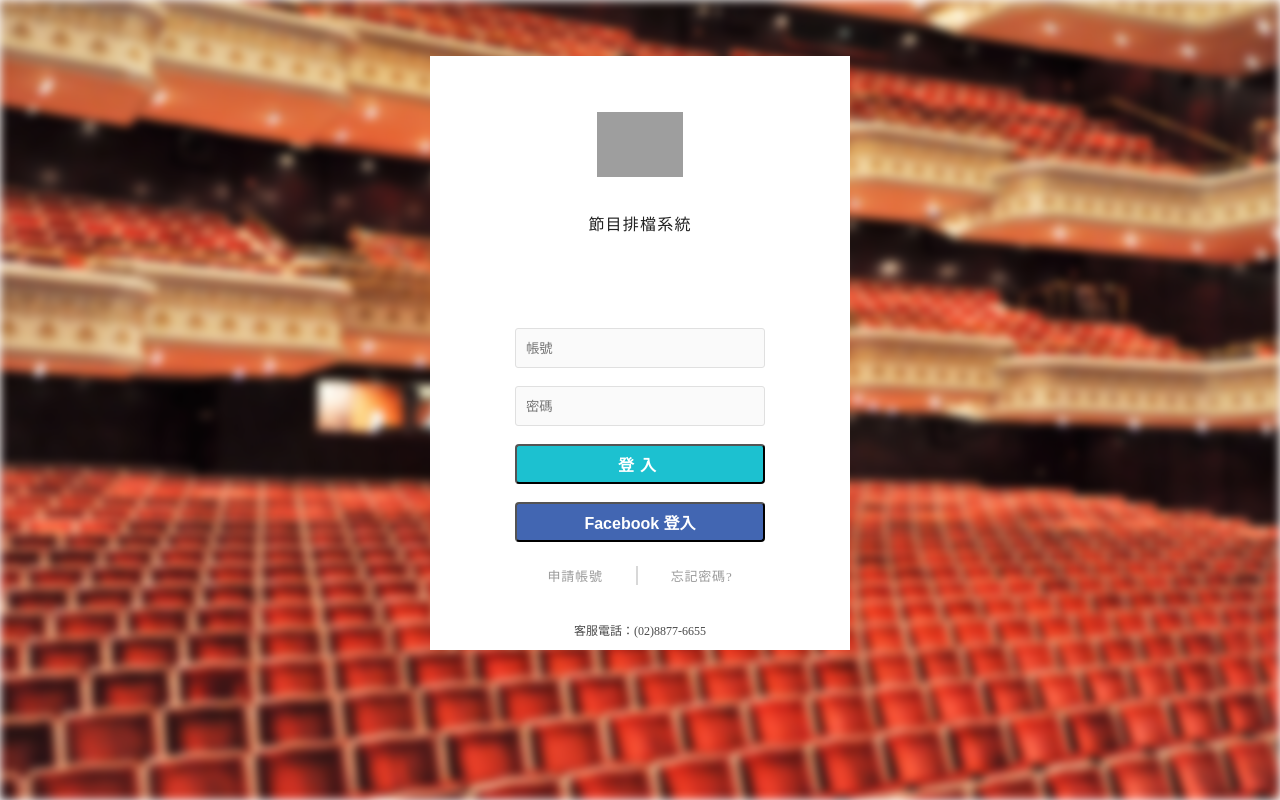
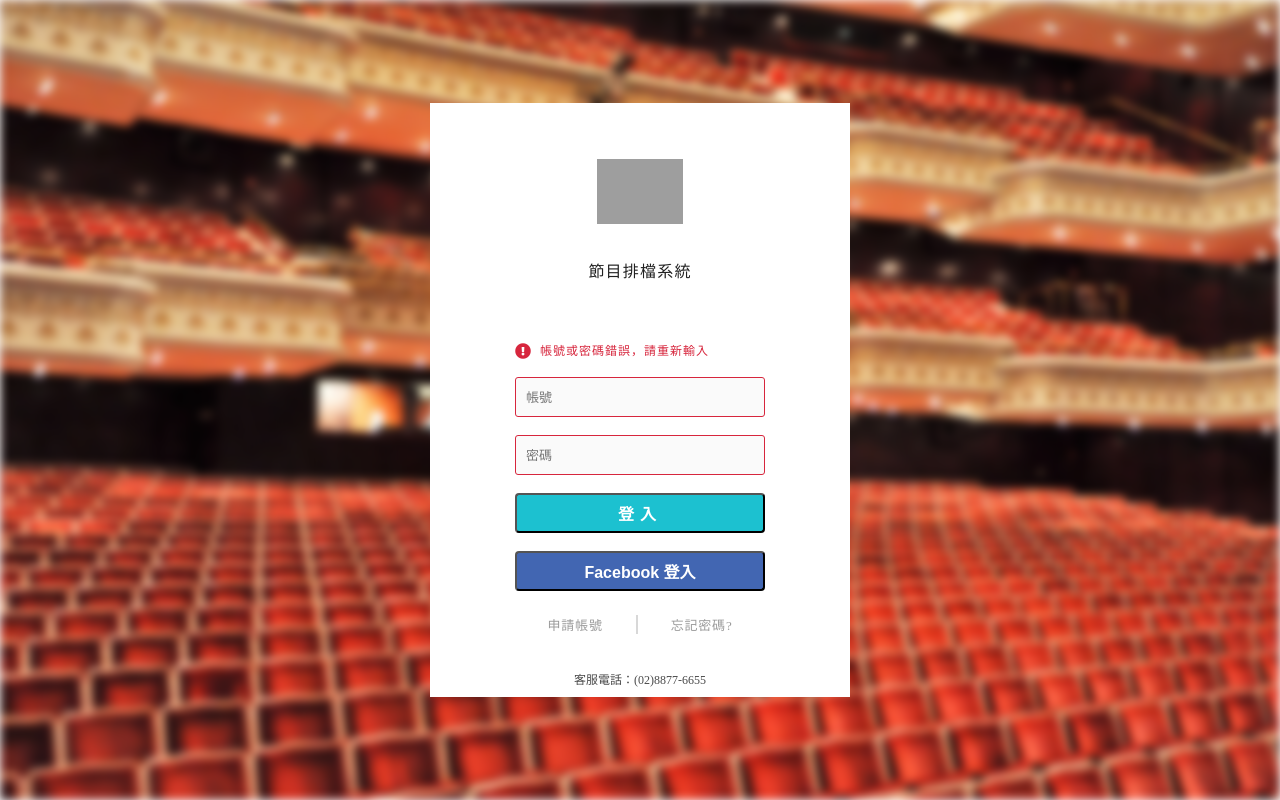
Before and after one commit to AmberYen/RytassPracticeWork, a plain HTML site: page Ayo/loginpage/index.html in a window 1280 px wide. Both pictures are taken after a click on the button "登入". Drawn offline with Linux system fonts and the light colour scheme; grey boxes are pictures that could not be loaded.

Commit message:
Revise Html & CSS and add alert function in JavaScript

```diff
--- a/Ayo/loginpage/index.html
+++ b/Ayo/loginpage/index.html
@@ -2,12 +2,18 @@
 <html lang="en" dir="ltr">
   <head>
     <meta charset="utf-8">
+    <meta name="viewport" content="width=device-width, initial-scale=1, user-scalable=no">
     <title>Login Page Copy</title>
     <link rel="stylesheet" href="style.css">
+    <link rel="stylesheet" href="https://use.fontawesome.com/releases/v5.8.1/css/all.css" integrity="sha384-50oBUHEmvpQ+1lW4y57PTFmhCaXp0ML5d60M1M7uH2+nqUivzIebhndOJK28anvf" crossorigin="anonymous">
   </head>
+
   <body>
+    <div class="wrapper">
+      <!-- blurred background -->
       <div class="bg-image"></div>
       <div class="container">
+        <!-- upper section -->
         <div class="top">
           <div class="mainPic">
             <img src="http://files.npac-ntt.org/ntt/files/201607/e23c5473-5351-4f68-9c99-3754a63ef1d3.jpg" alt="topPic">
@@ -16,12 +22,19 @@
             <h1>節目排檔系統</h1>
           </div>
         </div>
+        <!-- alert message -->
+        <div class="alert">
+          <i class="fas fa-exclamation-circle"></i>
+          <div class="alertMessage">帳號或密碼錯誤，請重新輸入</div>
+        </div>
+        <!-- form -->
         <form class="formGroup">
-        <input type="text" name="account" placeholder="帳號" class="dataColumn">
-        <input type="password" name="password" placeholder="密碼" class="dataColumn">
+          <input type="text" name="account" placeholder="帳號" class="dataColumn" id="account" required>
+          <input type="password" name="password" placeholder="密碼" class="dataColumn" id="password" required>
           <button type="button" name="defaultLogin" class="loginButton">登入</button>
           <button type="button" name="fbLogin" class="fbLoginButton">Facebook 登入</button>
         </form>
+        <!-- user functions -->
         <div class="accountFunction">
           <div class="signin">
             <a href="#">申請帳號</a>
@@ -30,8 +43,11 @@
             <a href="#">忘記密碼?</a>
           </div>
         </div>
+        <!-- contact -->
         <div class="contact">客服電話：(02)8877-6655</div>
       </div>
+    </div>
 
+    <script src="index.js"></script>
   </body>
 </html>
--- /dev/null
+++ b/Ayo/loginpage/index.js
@@ -0,0 +1,46 @@
+(function() {
+  // set user data
+  const userAccount = 'asdf1234';
+  const userPassword = 'qwer5678';
+
+  // get elements
+  const loginBtn = document.querySelector('.loginButton');
+  const accountInput = document.getElementById('account');
+  const passwordInput = document.getElementById('password');
+  const alert = document.querySelector('.alert');
+  let accountValue = null;
+  let passwordValue = null;
+
+  // listen to login btn click event
+  loginBtn.addEventListener('click', event => {
+    accountValue = accountInput.value;
+    passwordValue = passwordInput.value;
+    // console.log(event.target);
+    // console.log(accountValue);
+    // console.log(passwordValue);
+    wrongAlert(accountValue, passwordValue);
+  });
+
+  // set alert functions
+  function wrongAlert(accData, pwData) {
+    accountInput.classList.remove('wrongAlert');
+    passwordInput.classList.remove('wrongAlert');
+    if (accData !== userAccount || pwData !== userPassword) {
+      alert.style.visibility = 'visible';
+      if (accData !== userAccount && pwData !== userPassword) {
+        addWrongAlertClass(accountInput);
+        addWrongAlertClass(passwordInput);
+      } else if (accData !== userAccount && pwData === userPassword) {
+        addWrongAlertClass(accountInput);
+      } else if (accData === userAccount && pwData !== userPassword) {
+        addWrongAlertClass(passwordInput);
+      }
+    } else if (accData === userAccount && pwData === userPassword) {
+      alert.style.visibility = 'hidden';
+    }
+  }
+  // function of adding class
+  function addWrongAlertClass(item) {
+    item.classList.add('wrongAlert');
+  }
+})();
--- a/Ayo/loginpage/style.css
+++ b/Ayo/loginpage/style.css
@@ -2,7 +2,7 @@
   box-sizing: border-box;
 }
 
-a, a:hover, a:focus a:visited {
+a, a:hover, a:focus, a:visited {
   margin: 0px;
   padding: 0px;
   text-decoration: none;
@@ -14,17 +14,28 @@ button:focus {
 }
 
 body {
+  width: 100vw;
+  height: 100vh;
   margin: 0;
 }
 
+.wrapper {
+  width: 100%;
+  height: 100%;
+  display: flex;
+  justify-content: center;
+  align-items: center;
+  position: relative;
+}
+
 .bg-image {
-  position: fixed;
+  position: absolute;
   left: 0;
-  right: 0;
+  top: 0;
   width: 100%;
   height: 100%;
   z-index: 1;
-  background: url("background.jpg") no-repeat;
+  background: url('background.jpg') no-repeat;
   background-size: cover;
   -webkit-filter: blur(5px);
   -moz-filter: blur(5px);
@@ -34,9 +45,6 @@ body {
 }
 
 .container {
-  top: 56px;
-  left: 0;
-  right: 0;
   z-index: 10;
   background-color: white;
   width: 420px;
@@ -44,14 +52,11 @@ body {
   position: relative;
   margin: 0 auto;
   text-align: center;
-  padding-bottom: 16px;
-  padding-left: 85px;
-  padding-right: 85px;
-  padding-top: 56px;
+  padding: 56px 85px 16px 85px;
 }
 
 .top {
-  margin-bottom: 93px;
+  margin-bottom: 61px;
 }
 
 .mainPic {
@@ -72,15 +77,15 @@ img {
   color: rgba(0, 0, 0, 0.87);
 }
 
-h1 {
+.topic > h1 {
   font-size: 16px;
-  font-weight: 1;
+  font-weight: 400;
   margin: 0 auto;
 }
 
 .formGroup {
   display: flex;
-  flex-flow: column wrap;
+  flex-flow: column;
   margin: 0;
 }
 
@@ -100,6 +105,10 @@ h1 {
   border: solid 1px #e0e0e0;
   background-color: #fafafa;
   padding-left: 10px;
+  color: #4a4a4a;
+  font-size: 13px;
+  font-weight: 500;
+  line-height: 1;
 }
 
 .loginButton, .fbLoginButton {
@@ -143,3 +152,29 @@ h1 {
   line-height: 12px;
   margin-top: 40px;
 }
+
+.alert {
+  visibility: hidden;
+  display: flex;
+  flex-direction: row;
+  color: #d7263d;
+}
+
+.alertMessage {
+  font-size: 12px;
+  line-height: 12px;
+  letter-spacing: 1px;
+  margin-bottom: 20px;
+  margin-top: 2px;
+}
+
+.alert > i {
+  font-size: 16px;
+  line-height: 16px;
+  margin-right: 9px;
+}
+
+/* add css style of alert */
+.wrongAlert {
+  border: 1px solid #d7263d;
+}
```
Lines whose indentation alone changed are shown as unchanged.
